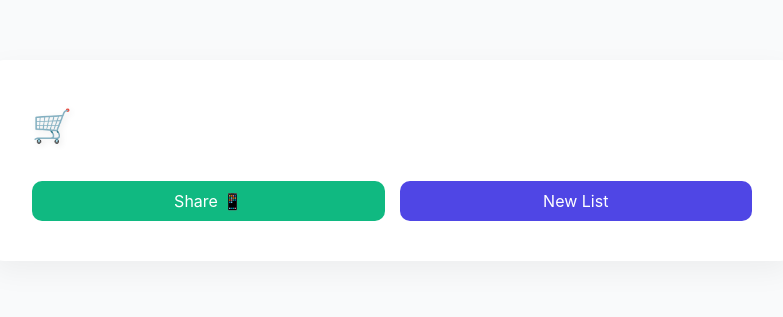
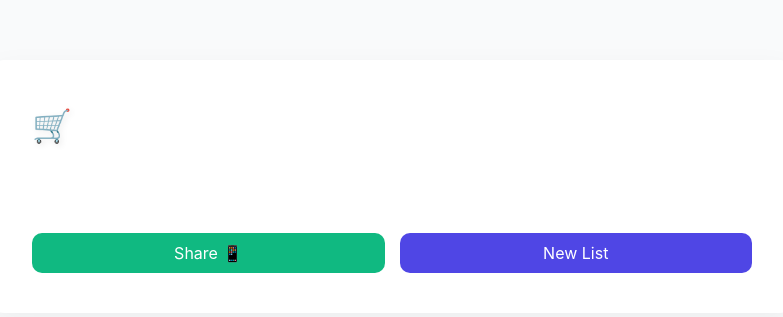
Before and after one commit to SMFloris/listlingo, a Flask app: page /checklist/1 in a window 1280 px wide. Shown: the top 317 px of the page, without its empty margins (248-1031 px from the left). Run offline with Flask 3, Linux system fonts and the light colour scheme; data that the repository does not hold is empty.

Commit message:
fix: update SEARCH/REPLACE block to match actual file content

```diff
--- a/templates/checklist.html
+++ b/templates/checklist.html
@@ -188,6 +188,7 @@
     <div class="checklist-info">
       <p>{{ checklist.summary }}</p>
     </div>
+    <div class="spacer"></div>
     <form action="/" method="POST">
       <ul>
         {% for item in items %}
```
